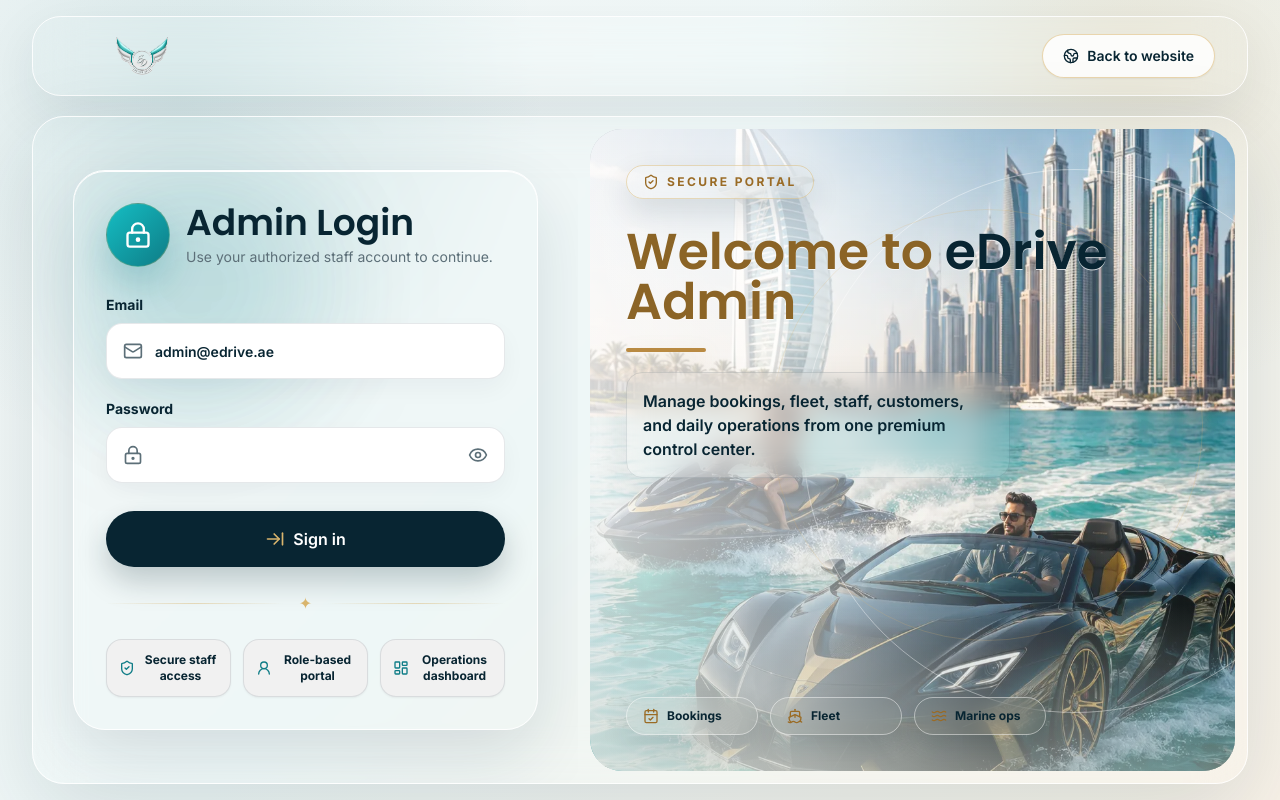
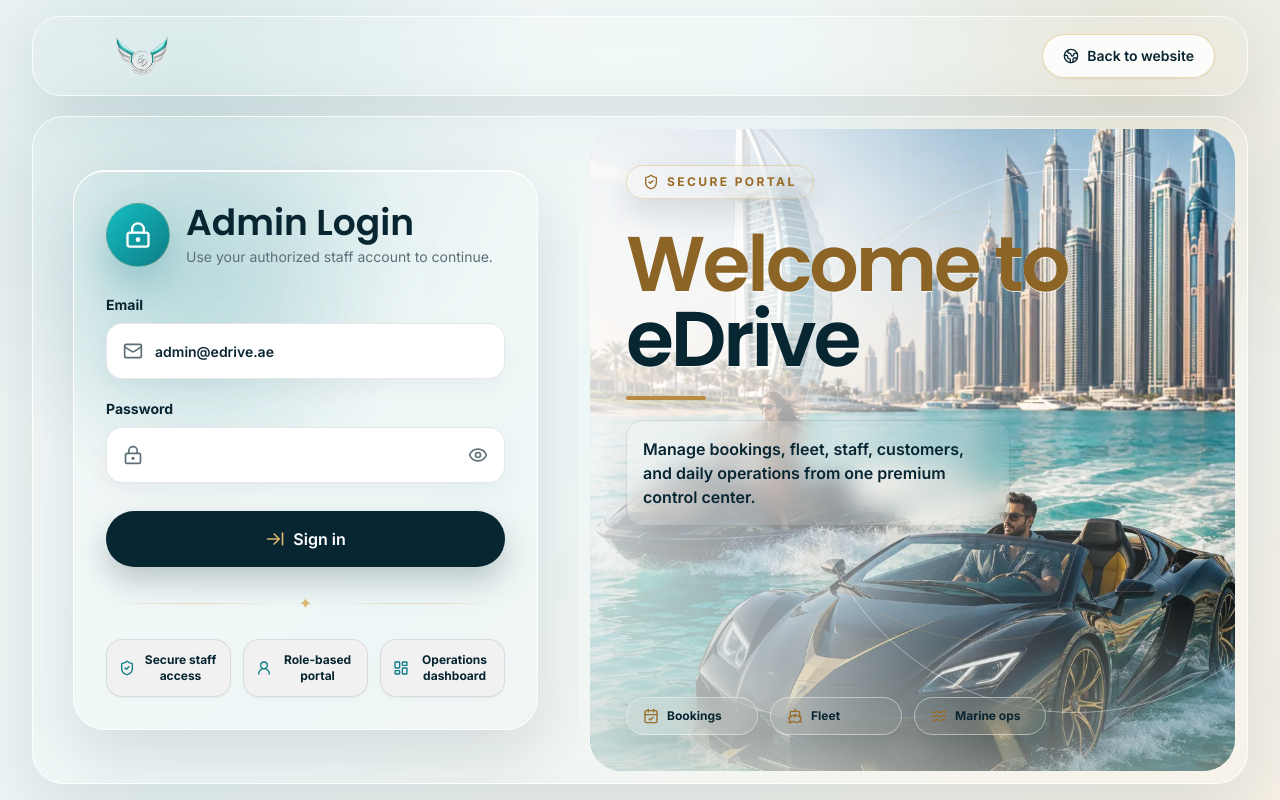
Before and after one commit to emranyounasdxb-ai/edrive-water-sports, a Next.js app: page /admin/login in a window 1280 px wide. Built offline with nearby package versions, Linux system fonts and the light colour scheme; no server answers.

Commit message:
Refine login hero text

```diff
--- a/app/admin/login/page.tsx
+++ b/app/admin/login/page.tsx
@@ -115,8 +115,9 @@
                 <span className="inline-flex items-center gap-2 rounded-full border border-gold/45 bg-white/52 px-4 py-2 text-xs font-bold uppercase tracking-[0.2em] text-[#9A6B25] shadow-[0_12px_30px_rgba(8,37,50,0.12)] backdrop-blur-md">
                   <ShieldCheck className="size-4 text-[#9A6B25]" aria-hidden="true" /> Secure Portal
                 </span>
-                <h1 className="mt-7 max-w-[32rem] font-heading text-4xl font-semibold leading-[1.04] text-[#8B6426] drop-shadow-[0_1px_0_rgba(255,255,255,0.75)] sm:text-5xl xl:text-[3.15rem]">
-                  Welcome to <span className="text-primary-900">eDrive</span><br />Admin
+                <h1 className="mt-7 max-w-[28rem] font-heading text-[3.2rem] font-semibold leading-[0.96] tracking-[-0.04em] text-[#8B6426] drop-shadow-[0_1px_0_rgba(255,255,255,0.75)] sm:text-[4.2rem] xl:text-[4.85rem]">
+                  <span className="block">Welcome to</span>
+                  <span className="block text-primary-900">eDrive</span>
                 </h1>
                 <div className="mt-5 h-1 w-20 rounded-full bg-[#B98A42] shadow-[0_8px_20px_rgba(185,138,66,0.26)]" />
                 <p className="mt-5 max-w-sm rounded-2xl border border-white/38 bg-white/34 p-4 text-sm font-semibold leading-7 text-primary-900 shadow-[0_14px_34px_rgba(8,37,50,0.10)] backdrop-blur-md sm:text-base">
```
